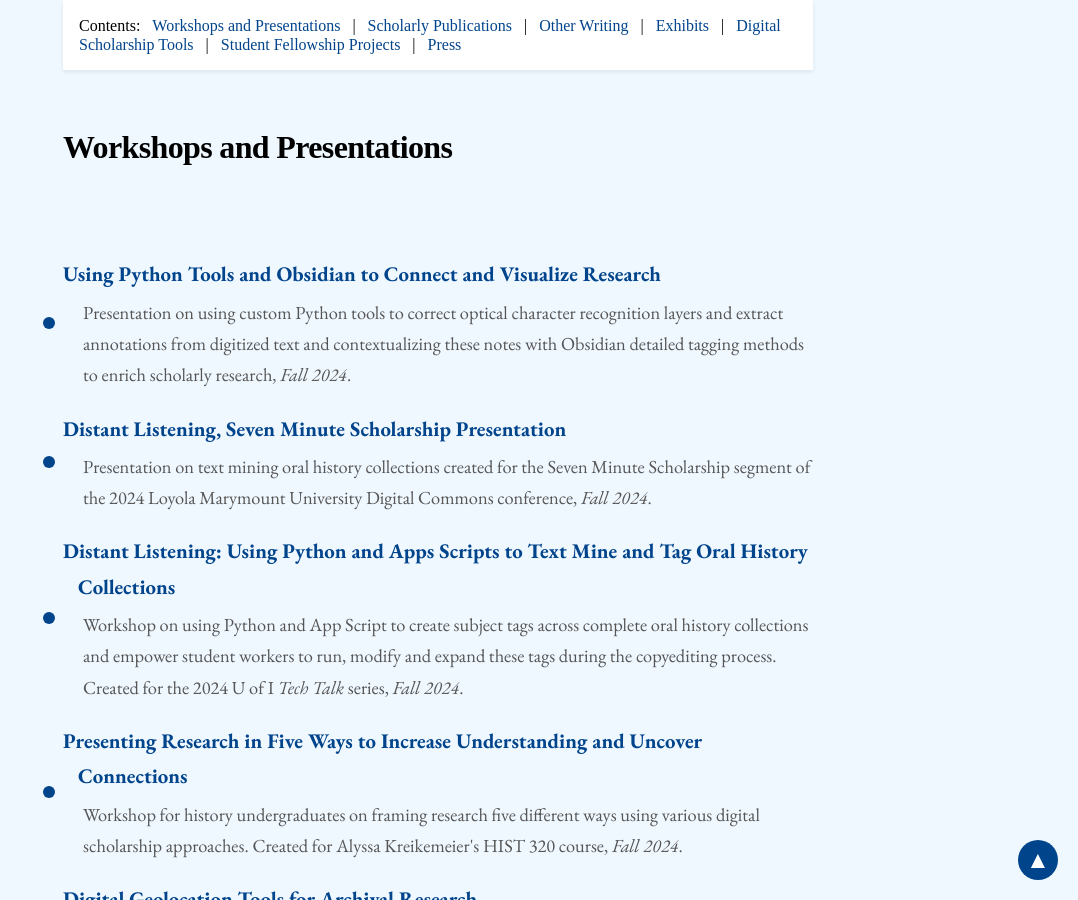
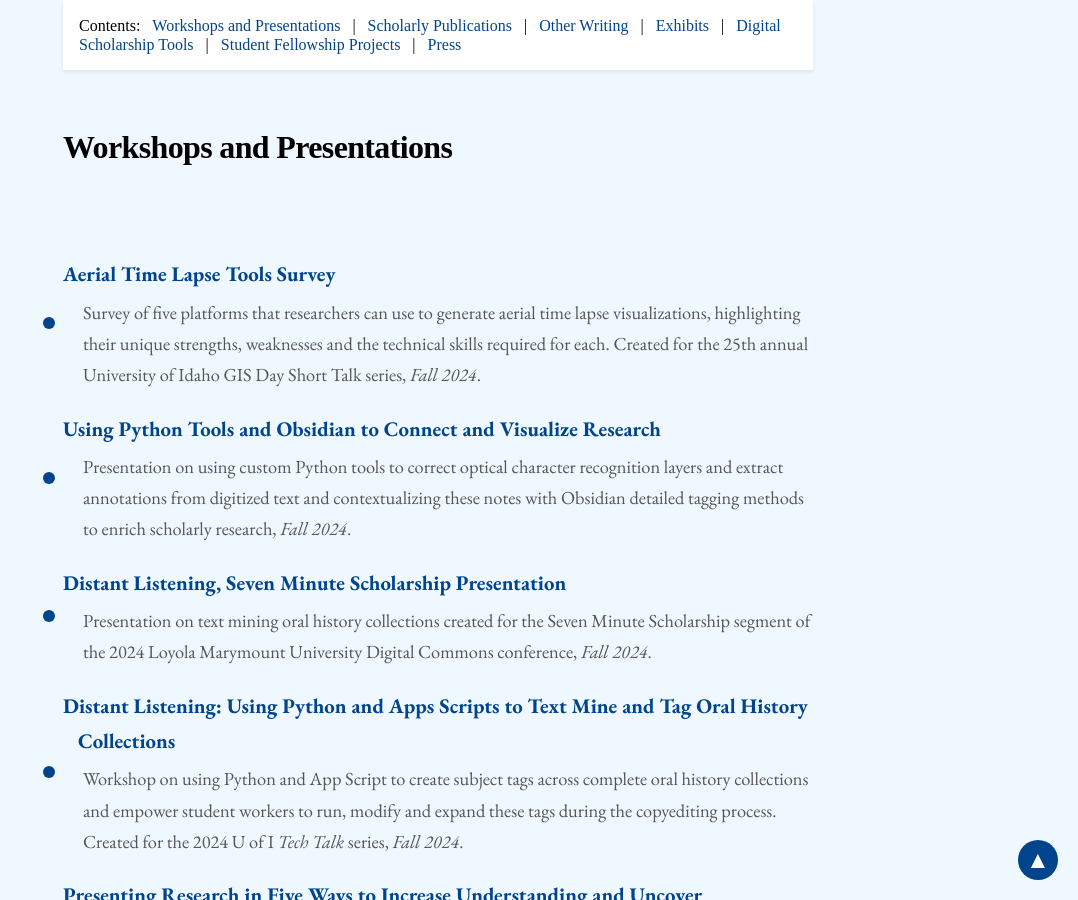
Before and after one commit to aweymo/base, a Jekyll site: the page built from index.md, in a window 1280 px wide and 900 px high, scrolled down 948 px. Shown: the whole window, without its empty margins (202-1280 px from the left). Built offline with Jekyll 4.4.1, drawn with Linux system fonts in a browser that asks for light colours; nearby versions of some CDN libraries; some web fonts are replaced.

Commit message:
add aerial

```diff
--- a/index.md
+++ b/index.md
@@ -44,6 +44,10 @@ Andrew Weymouth is the Digital Initiatives Librarian at University of Idaho, pri
 ## Workshops and Presentations
 
 <ul class="triangle-list">
+    <li>
+        <a href="https://aweymo-ui.github.io/aerial_timelapse/" target="_blank">Aerial Time Lapse Tools Survey</a>
+        <span class="description">Survey of five platforms that researchers can use to generate aerial time lapse visualizations, highlighting their unique strengths, weaknesses and the technical skills required for each. Created for the 25th annual University of Idaho GIS Day Short Talk series, <i>Fall 2024</i>.</span>
+    </li>
     <li>
         <a href="https://aweymo-ui.github.io/python_obsidian" target="_blank">Using Python Tools and Obsidian to Connect and Visualize Research</a>
         <span class="description">Presentation on using custom Python tools to correct optical character recognition layers and extract annotations from digitized text and contextualizing these notes with Obsidian detailed tagging methods to enrich scholarly research, <i>Fall 2024</i>.</span>
```
